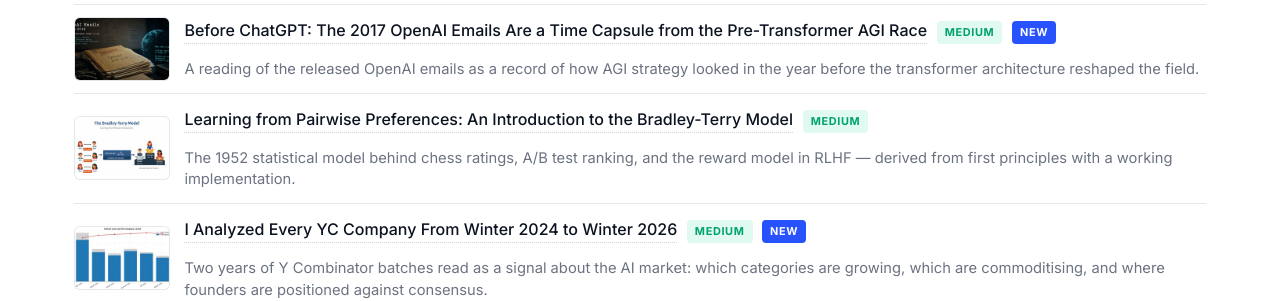
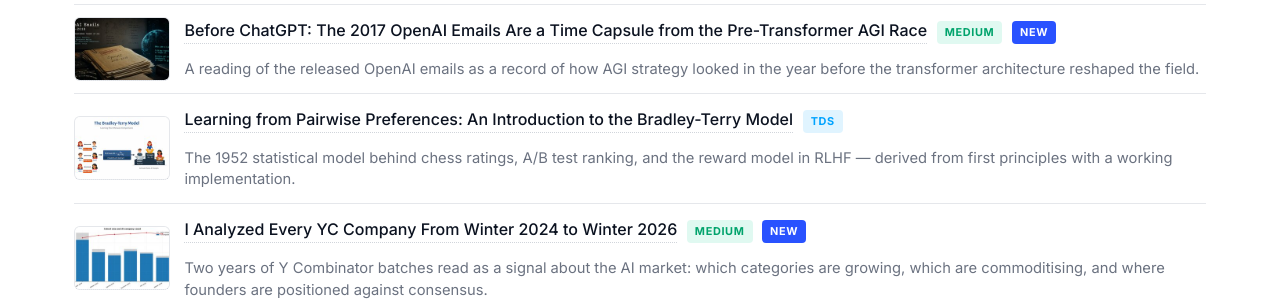
Before and after one commit to sjmoran/sjmoran.github.io, a Jekyll site: the page built from index.md, in a window 1280 px wide and 900 px high, scrolled down 15723 px. Shown: the part 146-447 px from the top of the window. Built offline with Jekyll 4.4.1, drawn with Linux system fonts in a browser that asks for light colours.

Commit message:
Writing: update Bradley-Terry article link to Towards Data Science
Co-Authored-By: Claude Opus 4.7 (1M context) <noreply@anthropic.com>

```diff
--- a/_includes/writing.html
+++ b/_includes/writing.html
@@ -106,12 +106,12 @@
       </div>
     </li>
     <li>
-      <a class="writing-thumb" href="https://medium.com/@sean.j.moran/learning-from-pairwise-preferences-an-introduction-to-the-bradley-terry-model-71020f05654c" target="_blank" rel="noopener" aria-hidden="true" tabindex="-1">
+      <a class="writing-thumb" href="https://towardsdatascience.com/learning-from-pairwise-preferences-an-introduction-to-the-bradley-terry-model/" target="_blank" rel="noopener" aria-hidden="true" tabindex="-1">
         <img src="/img/writing/bradley-terry.jpg" alt="">
       </a>
       <div class="writing-meta">
-        <a href="https://medium.com/@sean.j.moran/learning-from-pairwise-preferences-an-introduction-to-the-bradley-terry-model-71020f05654c" target="_blank" rel="noopener">Learning from Pairwise Preferences: An Introduction to the Bradley-Terry Model</a>
-        <span class="badge badge-medium">Medium</span>
+        <a href="https://towardsdatascience.com/learning-from-pairwise-preferences-an-introduction-to-the-bradley-terry-model/" target="_blank" rel="noopener">Learning from Pairwise Preferences: An Introduction to the Bradley-Terry Model</a>
+        <span class="badge badge-tds">TDS</span>
         <p class="writing-blurb">The 1952 statistical model behind chess ratings, A/B test ranking, and the reward model in RLHF — derived from first principles with a working implementation.</p>
       </div>
     </li>
```
